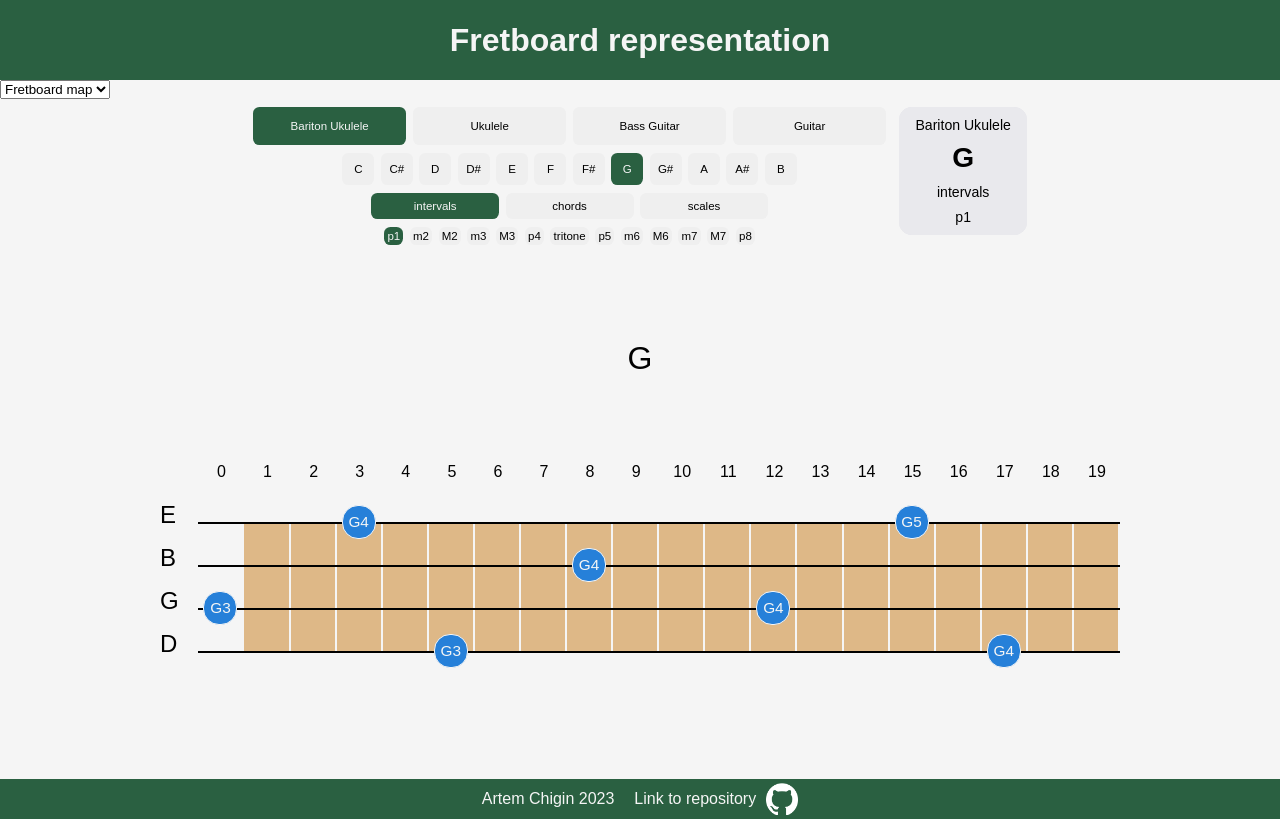
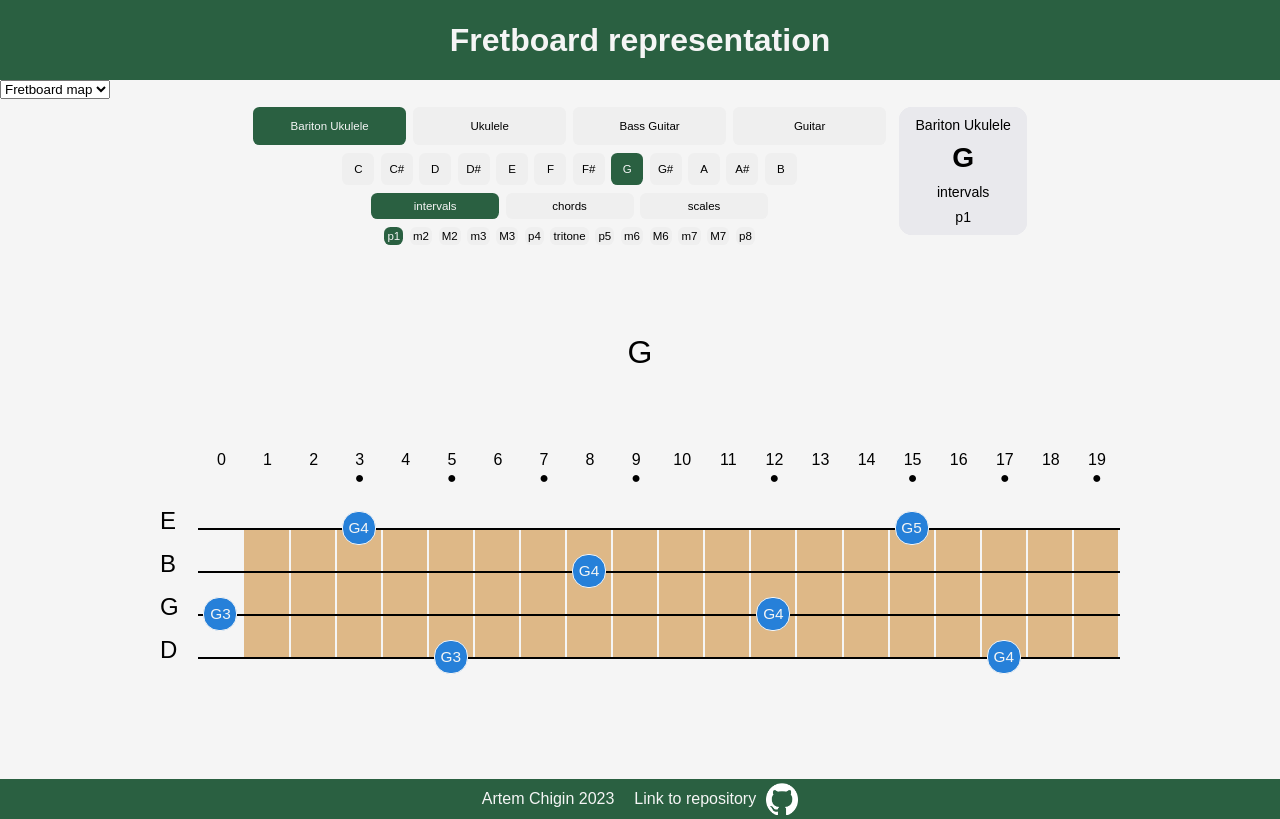
Before and after one commit to artem-chigin/fretboard-map, a React (Create React App) app: page / in a window 1280 px wide. Built offline with nearby package versions, Linux system fonts and the light colour scheme.

Commit message:
Added dots below fretnumbers

```diff
--- a/src/components-for-render/fretboard-map/display-instrument.js
+++ b/src/components-for-render/fretboard-map/display-instrument.js
@@ -1,91 +1,100 @@
 import noteColors from "../../instrument-scale-calculations/notes-colors";
 
-function DisplayInstrument({instrument, rootNote, isMobile}) {
-
+function DisplayInstrument({ instrument, rootNote, isMobile }) {
   if (isMobile === false) {
     return (
       <div className="inner-instrument-container">
         <div className="fretboard">
-                    <FretNumbers fretNumbers={instrument.numberOfNotes}/>
+          <FretNumbers fretNumbers={instrument.numberOfNotes} />
           <FretBoard
             fretboard={instrument.instrumentRepresentation}
-                        rootNote={rootNote}/>
+            rootNote={rootNote}
+          />
         </div>
       </div>
-            )
+    );
   }
 }
 
-function FretNumbers({fretNumbers}) {
+function FretNumbers({ fretNumbers }) {
   // const fretNubersStyle = {
   //     minWidth: "52px",
   //     display: "inline-block",
   //     textAlign: "center"}
-    const numbers = Array.from(Array(fretNumbers + 1).keys()).map((number, index) =>
-        <div
-            key={"fretnum" + index}
-            className={"fretNumContainer"}>{number}</div>);
-    return <div
-                className='fretNumbers'>{numbers}</div>
+  const dots = new Set([3, 5, 7, 9, 12, 15, 17, 19, 21]);
+  const numbers = Array.from(Array(fretNumbers + 1).keys()).map(
+    (number, index) => (
+      <div key={"fretnum" + index} className={"fretNumContainer"}>
+        <div>{number}</div>
+        <div>{dots.has(number) ? "●" : ""}</div>
+      </div>
+    )
+  );
+  return <div className="fretNumbers">{numbers}</div>;
+}
 
-};
-
-
-function Note({note, noteIndex, stringIndex, rootNote, isVertical}) {
+function Note({ note, noteIndex, stringIndex, rootNote, isVertical }) {
   const noteStyle = {
     backgroundColor: noteColors[note.noteName],
   };
 
-    const noteClassNames = {note: "note", rootNote: "root-note"};
+  const noteClassNames = { note: "note", rootNote: "root-note" };
   let noteClass = "";
 
   if (rootNote === note.noteName) {
     noteClass = noteClassNames.rootNote;
-
   } else {
     noteClass = noteClassNames.note;
-    };
-
+  }
 
   return (
-        <div id={"string" + stringIndex + "note" + noteIndex}
-            className="noteContainer">
-            <div className={noteClass}
-                visibility={note.visibility}
-                style={noteStyle}>{note.noteName + note.octave}</div>
+    <div
+      id={"string" + stringIndex + "note" + noteIndex}
+      className="noteContainer"
+    >
+      <div className={noteClass} visibility={note.visibility} style={noteStyle}>
+        {note.noteName + note.octave}
       </div>
-    )
+    </div>
+  );
 }
 
-function InstrumentString({notesArray, stringIndex, openStringKey, rootNote}) {
-
-    const stringNotesArray = notesArray.map((element, index) =>
+function InstrumentString({
+  notesArray,
+  stringIndex,
+  openStringKey,
+  rootNote,
+}) {
+  const stringNotesArray = notesArray.map((element, index) => (
     <Note
       note={element}
       noteIndex={index}
       stringIndex={stringIndex}
       rootNote={rootNote}
-        key={"note" + index}/>);
+      key={"note" + index}
+    />
+  ));
   return (
     <div className="string-container">
-        <div className="open-string">
-            {openStringKey}
+      <div className="open-string">{openStringKey}</div>
+      <div className="string" id={"string" + stringIndex}>
+        {stringNotesArray}
       </div>
-        <div className="string" id={"string" + stringIndex}>{stringNotesArray}</div>
     </div>
-    )
+  );
 }
 
-function FretBoard({fretboard, rootNote}) {
-    const resultBoard = fretboard.map((string, index) =>
+function FretBoard({ fretboard, rootNote }) {
+  const resultBoard = fretboard.map((string, index) => (
     <InstrumentString
       notesArray={string}
       stringIndex={index}
       openStringKey={string[0].noteName}
       key={"string" + index}
-        rootNote={rootNote}/>);
-    return <div
-                className='neck'>{resultBoard}</div>
+      rootNote={rootNote}
+    />
+  ));
+  return <div className="neck">{resultBoard}</div>;
 }
 
 // function Fret({notesArray, fretIndex, openStringKey, rootNote}) {
@@ -123,4 +132,4 @@ function FretBoard({fretboard, rootNote}) {
 
 // }
 
-export default DisplayInstrument
+export default DisplayInstrument;
```
Lines whose indentation alone changed are shown as unchanged.
